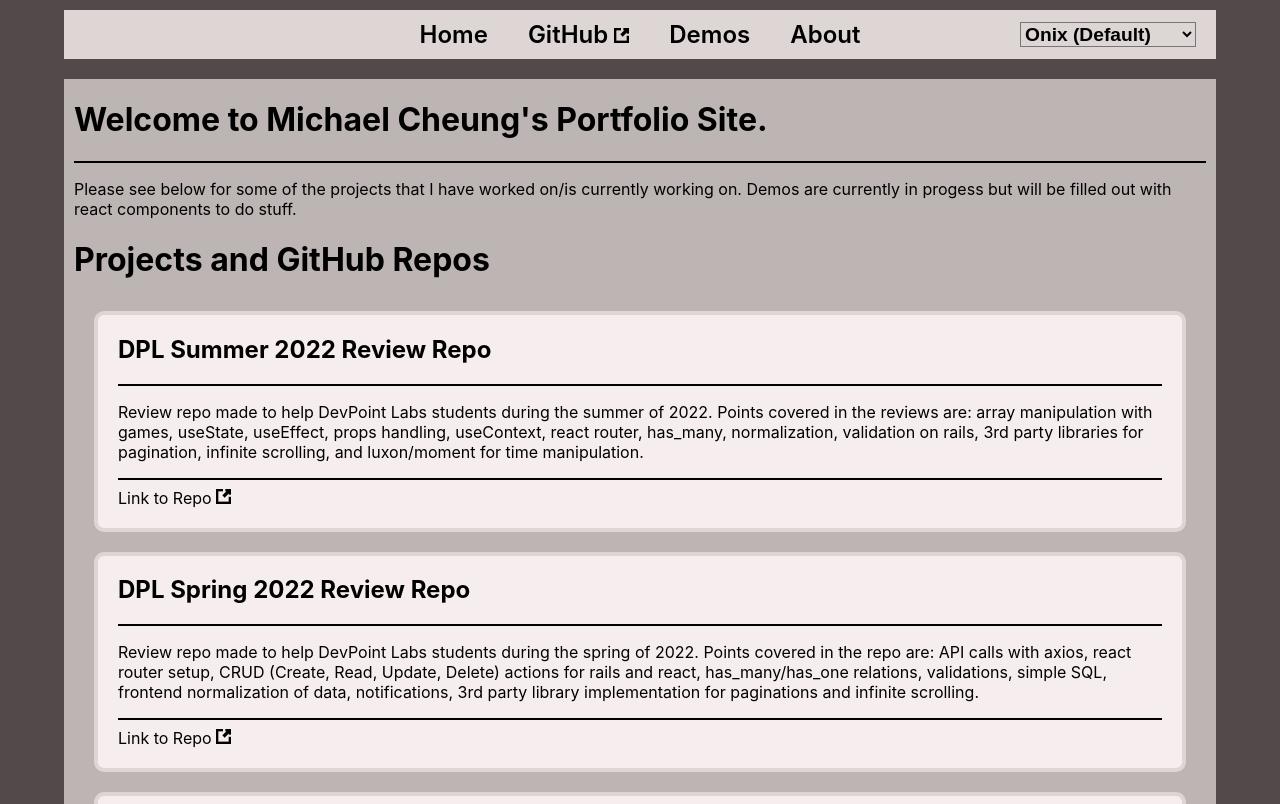
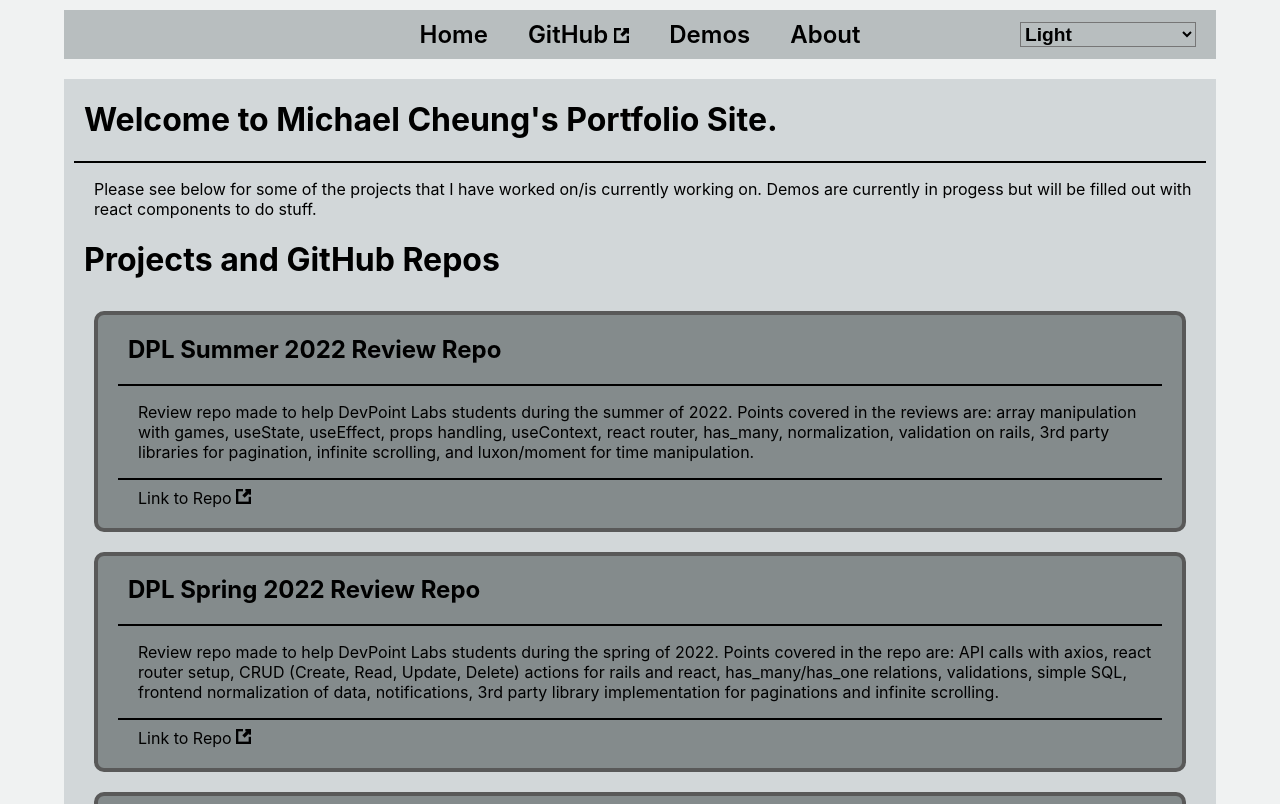
Before and after one commit to Michaelreforged/personal-site, a React (Create React App) app: page / in a window 1280 px wide. Shown: the top 804 px of the page. Built offline with nearby package versions, Linux system fonts and the light colour scheme.

Commit message:
added 2 themes, changed default theme, styling changes on grids and button

```diff
--- a/src/Components/ThemeDropDown.js
+++ b/src/Components/ThemeDropDown.js
@@ -3,8 +3,10 @@ import { ThemeContext } from "../Providers/ThemeProvider"
 
 const themes = [
  {disabled:true, value:'',text:'Choose a Theme'},
-  {value:'onix', text:'Onix (Default)'},
-  {value:'zekrom',text:'Zekrom'}
+ {value:'light',text:'Light'},
+  {value:'onix', text:'Onix'},
+  {value:'zekrom',text:'Zekrom'},
+  {value:'slate',text:'Slate'},
 ]
 
 const ThemeDropDown = () =>{
--- a/src/Components/demos/MemoryGame/MemoryGame.js
+++ b/src/Components/demos/MemoryGame/MemoryGame.js
@@ -52,7 +52,7 @@ const Memory = () => {
     return spaces.map((space, ind) => {
       return (
         <div key={ind} onClick={() => check(ind)}>
-          <h1>{space.flipped ? space.value : "flip"}</h1>
+          <h3>{space.flipped ? space.value : "flip"}</h3>
         </div>
       );
     });
@@ -60,6 +60,7 @@ const Memory = () => {
 
   const reset = () => {
     let newGame = createStart();
+    setReveal([])
     setSpaces(newGame);
     setTurn(0)
     setPlayer([0,0])
@@ -71,7 +72,7 @@ const Memory = () => {
       <p>{turn%2 === 0 ? "Player One's Turn": "Player Two's Turn"}</p>
       <p>Player One: {player[0]} Player Two: {player[1]}</p>
       <div className="mem-grid">{renderSpace()}</div>
-      <button onClick={reset}>Reset Game</button>
+      <button style={{display:'flex',margin:"0 auto"}} onClick={reset}>Reset Game</button>
     </div>
   );
 };
--- a/src/Components/demos/TicTacToe.js
+++ b/src/Components/demos/TicTacToe.js
@@ -15,19 +15,19 @@ function TicTacToe() {
   });
   const [turn, setTurn] = useState(0)
   const [winner, setWinner] = useState(null)
-  const [winState, setWinState] = useState([])
+  const [show, setShow] = useState(false)
   const wins = [
     [1,2,3], [1,4,7], [1,5,9], [2,5,8], [4,5,6], [7,8,9], [3,6,9], [3,5,7]
   ]
 
   const checkWinner = () =>{
+    console.log(turn)
     wins.forEach((win)=>{
       if(space[win[0]] === space[win[1]] && space[win[0]] === space[win[2]] && space[win[0]] !== "Click Me"){
         setWinner(`Player ${space[win[0]].toUpperCase()}`)
-        setWinState(win)
       }
     })
-    if(turn >= 8){
+    if(turn === 8  && winner == null){
       setWinner('No one')
     }
   }
@@ -53,6 +53,7 @@ function TicTacToe() {
 
   const reset = () =>{
     setWinner(null)
+    setShow(false)
     setTurn(0)
     setSpace({
       1: 'Click Me',
@@ -65,22 +66,29 @@ function TicTacToe() {
       8: 'Click Me',
       9: 'Click Me',
     })
-    setWinState([])
   }
 
   const renderGrid = () => {
     return Object.entries(space).map((space) => {
-      return <div onClick={()=>change(space[0])} style={{backgroundColor:`${winState.includes(parseInt(space[0]))?'green':''}`}} key={space[0]}>{space[1]}</div>;
+      return <div onClick={()=>change(space[0])} key={space[0]}><h3>{space[1]}</h3></div>;
     });
   };
+
+  const gameOver = ()=>(
+    <>
+      <h2>{winner} is the Winner</h2>
+      <button style={{display:'flex',margin:"0 auto"}} onClick={()=>setShow(!show)}>Show Board</button>
+      {show?<div className="tic-tac-grid">{renderGrid()}</div>:null}
+    </>
+  )
 
   return (
     <div className="projectDiv">
       <h1>Tic Tac Toe</h1>
       <hr/>
       {winner? "" :<h2>Player {turn%2 === 0 ? "X's" : "O's"} Turn</h2>}
-      {winner? <h2>{winner} is the Winner</h2> :<div className="tic-tac-grid">{renderGrid()}</div>}
-      <button onClick={()=>reset()}>Reset Button</button>
+      {winner? gameOver() :<div className="tic-tac-grid">{renderGrid()}</div>}
+      <button style={{display:'flex',margin:"0 auto"}} onClick={()=>reset()}>Reset Button</button>
     </div>
   );
 }
--- a/src/Pages/Demo.js
+++ b/src/Pages/Demo.js
@@ -10,7 +10,7 @@ const Demo = () => {
       <hr/>
       <ShowHide title={"Tic-Tac-Toe"}><TicTacToe/></ShowHide>
       <hr/>
-      <ShowHide title={"Memory Game Matching"}><Memory/></ShowHide>
+      <ShowHide title={"Memory Game: Matching"}><Memory/></ShowHide>
     </div>
   )
 };
--- a/src/Providers/ThemeProvider.js
+++ b/src/Providers/ThemeProvider.js
@@ -10,9 +10,9 @@ const ThemeProvider = (props) =>{
     if(localStorage.getItem('theme')){
       return localStorage.getItem('theme')
     } else if(device){
-      return 'zekrom'
+      return 'slate'
     } else{
-      return "onix"
+      return 'light'
     }
   }
   const [theme, setTheme] = useState(themeCheck())
--- a/src/StylingSheets/grid.scss
+++ b/src/StylingSheets/grid.scss
@@ -1,7 +1,7 @@
 .tic-tac-grid {
   display: grid;
   grid-template-columns: repeat(3, 1fr) ;
-  max-width: fit-content;
+  max-width: 80vh;
   margin: auto;
   div {
     aspect-ratio: 1/1;
@@ -11,6 +11,12 @@
     text-align: center;
     border: 1px black solid;
     padding: 10px;
+    h3{
+      font-size: 2.5vw;
+      text-overflow: ellipsis;
+      overflow: hidden;
+      white-space: nowrap;
+    }
   }
 }
 
--- a/src/StylingSheets/nav.scss
+++ b/src/StylingSheets/nav.scss
@@ -2,6 +2,7 @@
 
 $page-max-width: 1700px;
 $footer-height: 4rem;
+$text-offset: 10px;
 
 
 .navDiv{
@@ -50,6 +51,7 @@ $footer-height: 4rem;
     font-weight: 600;
   }
   @media screen and (max-width: $m-min-device) {
+    width: auto;
     flex-direction: row;
     flex-wrap: wrap;
     height: 6rem;
@@ -72,9 +74,24 @@ $footer-height: 4rem;
   margin-top: 20px;
   margin-bottom: calc($footer-height + 10px);
   position: relative;
+  h1 {
+    margin-left: $text-offset;
+  }
+  h2 {
+    margin-left: $text-offset;
+  }
+  p {
+    margin-left: $text-offset*2;
+  }
+  a {
+    margin-left: $text-offset*2;
+  }
+  @media screen and (max-width: $m-min-device) {
+    padding: 0px 30px 10px 30px;
+  }
   @media screen and (max-width: $xsm-min-device) {
     margin-bottom: calc(6rem + 10px);
-    }
+  }
 }
 
 .main{
@@ -85,5 +102,7 @@ $footer-height: 4rem;
   margin: auto;
   min-height: 100vh;
   position: relative;
-
+  @media screen and (max-width: $m-min-device) {
+    width: 100vw;
+  }
 }
--- a/src/StylingSheets/project.scss
+++ b/src/StylingSheets/project.scss
@@ -1,5 +1,6 @@
 @use "./themify" as *;
 @use "./themes" as *;
+@use "./media" as *;
 
 
 $project-margin: 10px;
@@ -26,8 +27,12 @@ $project-on-hover: all 1s ease-in-out;
   width: $project-width;
   max-height: $project-height;
   min-width: $project-minwidth;
+
   hr{
     border: $project-hr;
   }
-
+  @media screen and (max-width: $m-min-device) {
+    margin: auto;
+    margin-bottom: 20px;
+  }
 }
--- a/src/StylingSheets/themes.scss
+++ b/src/StylingSheets/themes.scss
@@ -20,5 +20,25 @@ $themes:(
     "text-color": #decdcd,
     "hr-border": 1px solid #decdcd,
     "project-border": 4px solid #313139,
-  )
+  ),
+  'slate':(
+    "main-bg-color": #151B26,
+    "main-color": #586473,
+    "nav-color": #2C3540,
+    "project-bg": #3F4859,
+    "nav-text-color": #b5c6db,
+    "text-color": #b5c6db,
+    "hr-border": 1px solid #8694A6,
+    "project-border": 4px solid #313139,
+  ),
+  'light':(
+    "main-bg-color": #F0F2F2,
+    "main-color": #D2D7D9,
+    "nav-color": #B8BEBF,
+    "project-bg": #848B8C,
+    "nav-text-color": #000,
+    "text-color": #000,
+    "hr-border": 1px solid #000,
+    "project-border": 4px solid #595959,
+  ),
 )
```
